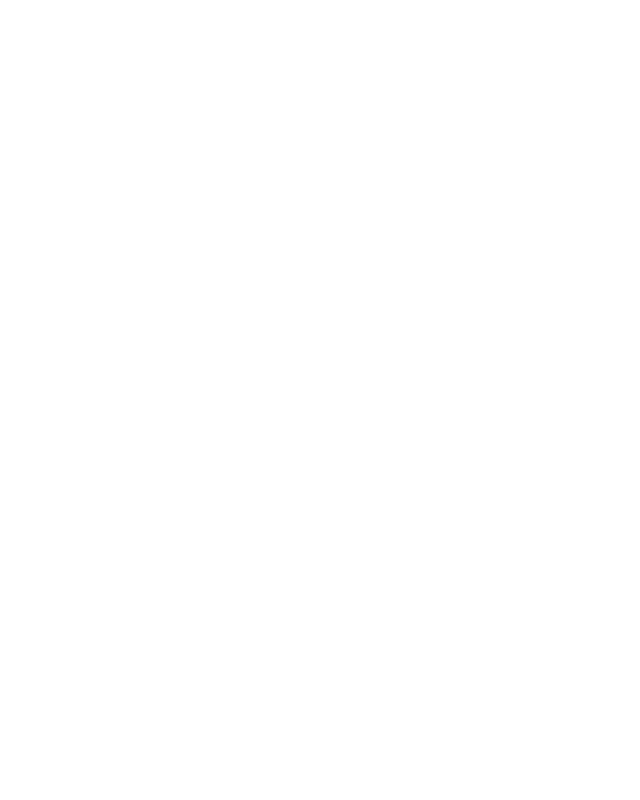
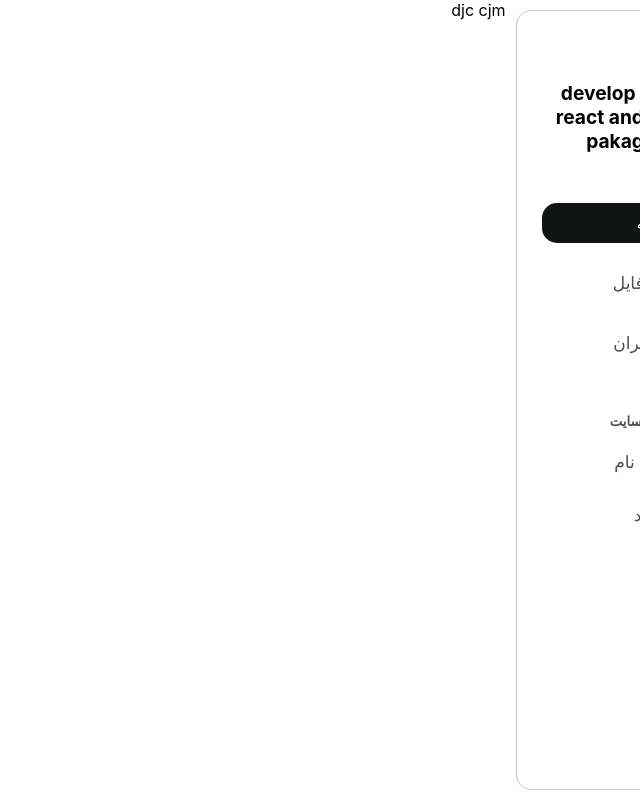
Before and after one commit to rhmanimohammad37-ship-it/admin-panel, a React (Create React App) app in the folder admin-panel/: page / in a window 1280 px wide. Shown: the whole page, without its empty margins (640-1280 px from the left). Built offline with nearby package versions, Linux system fonts and the light colour scheme.

Commit message:
test: create side bar for cms

```diff
--- a/admin-panel/public/index.html
+++ b/admin-panel/public/index.html
@@ -10,34 +10,13 @@
       content="Web site created using create-react-app"
     />
     <link rel="apple-touch-icon" href="%PUBLIC_URL%/logo192.png" />
-    <!--
-      manifest.json provides metadata used when your web app is installed on a
-      user's mobile device or desktop. See https://developers.google.com/web/fundamentals/web-app-manifest/
-    -->
+
     <link rel="manifest" href="%PUBLIC_URL%/manifest.json" />
-    <!--
-      Notice the use of %PUBLIC_URL% in the tags above.
-      It will be replaced with the URL of the `public` folder during the build.
-      Only files inside the `public` folder can be referenced from the HTML.
 
-      Unlike "/favicon.ico" or "favicon.ico", "%PUBLIC_URL%/favicon.ico" will
-      work correctly both with client-side routing and a non-root public URL.
-      Learn how to configure a non-root public URL by running `npm run build`.
-    -->
-    <title>React App</title>
+    <title>admin panel</title>
   </head>
   <body>
     <noscript>You need to enable JavaScript to run this app.</noscript>
     <div id="root"></div>
-    <!--
-      This HTML file is a template.
-      If you open it directly in the browser, you will see an empty page.
-
-      You can add webfonts, meta tags, or analytics to this file.
-      The build step will place the bundled scripts into the <body> tag.
-
-      To begin the development, run `npm start` or `yarn start`.
-      To create a production bundle, use `npm run build` or `yarn build`.
-    -->
   </body>
 </html>
--- a/admin-panel/src/App.css
+++ b/admin-panel/src/App.css
@@ -1,38 +1,20 @@
-.App {
-  text-align: center;
+@import url("https://cdn.jsdelivr.net/npm/bootstrap-icons@1.13.1/font/bootstrap-icons.min.css");
+:root{
+  --black-color: #121313;
+  --body-color: #fff;
+  --card-color: #e5e5e5;
+  --main-white-text-color: #4b4e4f;
+  --active-text: #fff;
+  --hover-color: #dddddd;
 }
-
-.App-logo {
-  height: 40vmin;
-  pointer-events: none;
+*{
+  direction: rtl;
+  box-sizing: border-box;
+  margin: 0;
+  padding: 0;
 }
-
-@media (prefers-reduced-motion: no-preference) {
-  .App-logo {
-    animation: App-logo-spin infinite 20s linear;
-  }
+.App{
+  background-color: var(--body-color);
+  width: 100%;
+  height: 100vh;
 }
-
-.App-header {
-  background-color: #282c34;
-  min-height: 100vh;
-  display: flex;
-  flex-direction: column;
-  align-items: center;
-  justify-content: center;
-  font-size: calc(10px + 2vmin);
-  color: white;
-}
-
-.App-link {
-  color: #61dafb;
-}
-
-@keyframes App-logo-spin {
-  from {
-    transform: rotate(0deg);
-  }
-  to {
-    transform: rotate(360deg);
-  }
-}
--- a/admin-panel/src/App.js
+++ b/admin-panel/src/App.js
@@ -1,12 +1,11 @@
-import logo from './logo.svg';
-import './App.css';
+import { useRoutes } from "react-router-dom";
+import urls from "./routes/routes";
+import "./App.css";
 
 function App() {
-  return (
-    <div className="App">
+  const routes = useRoutes(urls);
 
-    </div>
-  );
+  return <div className="App">{routes}</div>;
 }
 
 export default App;
--- a/admin-panel/src/components/sidebar/SideBar.js
+++ b/admin-panel/src/components/sidebar/SideBar.js
@@ -0,0 +1,53 @@
+import React from "react";
+import { NavLink } from "react-router-dom";
+import "./sidebar.css";
+
+export default function SideBar() {
+  return (
+    <div className="side-bar">
+      <div className="side-bar-logo">
+        <h5 className="logo">develop with react and MUI pakage</h5>
+      </div>
+      <div className="links">
+        <NavLink
+          to="/"
+          className={(activeLink) =>
+            activeLink.isActive ? "link active" : "link"
+          }
+        >
+          <i class="bi bi-house"></i>
+          <p>خانه</p>
+        </NavLink>
+        <NavLink
+          to="/profile"
+          className={(activeLink) =>
+            activeLink.isActive ? "link active" : "link"
+          }
+        >
+          <i class="bi bi-person"></i>
+          <p>پروفایل</p>
+        </NavLink>
+        <NavLink
+          to="/users"
+          className={(activeLink) =>
+            activeLink.isActive ? "link active" : "link"
+          }
+        >
+          <i class="bi bi-people"></i>
+          <p>کاربران</p>
+        </NavLink>
+      </div>
+      <div className="login">
+        <h5 className="login-title">ثبت نام در سایت</h5>
+        <NavLink to="/sing-in" className={"link"}>
+          <i class="bi bi-box-arrow-in-right"></i>
+          <p> ثبت نام</p>
+        </NavLink>
+        <NavLink to="/sing-up" className={"link"}>
+          <i class="bi bi-door-open"></i>
+          <p> ورود </p>
+        </NavLink>
+      </div>
+    </div>
+  );
+}
--- a/admin-panel/src/components/sidebar/sidebar.css
+++ b/admin-panel/src/components/sidebar/sidebar.css
@@ -0,0 +1,73 @@
+.side-bar {
+  width: 100%;
+  height: 100%;
+  /* background-color: gray; */
+  border-radius: 15px;
+  display: flex;
+  flex-direction: column;
+  align-items: start;
+  /* justify-content: space-around; */
+  padding: 10px 25px;
+  border: 1px solid rgb(197, 197, 197);
+  gap: 40px;
+  background-color: var(--body-color);
+}
+.side-bar-logo {
+  direction: ltr;
+  /* height: 15%; */
+  width: 100%;
+  display: flex;
+  align-items: center;
+  justify-content: center;
+  text-align: center;
+  margin-top: 60px;
+}
+.logo {
+  font-size: 1.2rem;
+}
+.links {
+  width: 100%;
+  /* height: 65%; */
+  display: flex;
+  flex-direction: column;
+  gap: 10px;
+}
+.link {
+  display: flex;
+  font-size: 17px;
+  gap: 7px;
+  text-decoration: none;
+  width: 100%;
+  height: 40px;
+  /* background-color: red; */
+  display: flex;
+  align-items: center;
+  padding: 0 10px;
+  border-radius: 15px;
+  transition: all 0.25s ease;
+  color: var(--main-white-text-color);
+  margin-top: 10px;
+}
+.link:hover {
+  background-color: var(--hover-color);
+  color: black;
+}
+.active {
+  background-color: var(--black-color);
+  color: var(--active-text);
+}
+.active:hover {
+  opacity: 0.7;
+}
+.login {
+  width: 100%;
+  /* height: 25%; */
+  /* background-color: red; */
+  display: flex;
+  flex-direction: column;
+  gap: 3px;
+  margin-top: 10px;
+}
+.login-title {
+  color: var(--main-white-text-color);
+}
--- a/admin-panel/src/index.js
+++ b/admin-panel/src/index.js
@@ -3,12 +3,13 @@
 import './index.css';
 import App from './App';
 import reportWebVitals from './reportWebVitals';
+import { BrowserRouter } from 'react-router-dom';
 
 const root = ReactDOM.createRoot(document.getElementById('root'));
 root.render(
-  <React.StrictMode>
+  <BrowserRouter>
     <App />
-  </React.StrictMode>
+  </BrowserRouter>
 );
 
 // If you want to start measuring performance in your app, pass a function
--- a/admin-panel/src/pages/home/home.css
+++ b/admin-panel/src/pages/home/home.css
@@ -0,0 +1,27 @@
+.home {
+  width: inherit;
+  height: inherit;
+  /* background-color: red; */
+  display: flex;
+  /* gap: 10px; */
+}
+.home-side-bar {
+  width: 18%;
+  height: 100%;
+  /* background-color: blue; */
+  /* position: relative; */
+  display: flex;
+  align-items: center;
+  justify-content: center;
+  padding: 10px;
+}
+
+.home-content {
+  width: 82%;
+  height: 100%;
+  overflow-y: scroll;
+  display: flex;
+  align-items: center;
+  justify-content: center;
+  flex-direction: column;
+}
--- a/admin-panel/src/pages/home/home.js
+++ b/admin-panel/src/pages/home/home.js
@@ -0,0 +1,15 @@
+import "./home.css";
+import SideBar from "../../components/sidebar/SideBar";
+
+export default function Home() {
+  return (
+    <div className="home">
+      <div className="home-side-bar">
+        <SideBar />
+      </div>
+      <div className=".home-content">
+        <p>djc cjm </p>
+      </div>
+    </div>
+  );
+}
--- a/admin-panel/src/routes/routes.js
+++ b/admin-panel/src/routes/routes.js
@@ -0,0 +1,10 @@
+import Home from "../pages/home/home";
+
+const urls = [
+  {
+    path: "/",
+    element: <Home />,
+  },
+];
+
+export default urls
```
